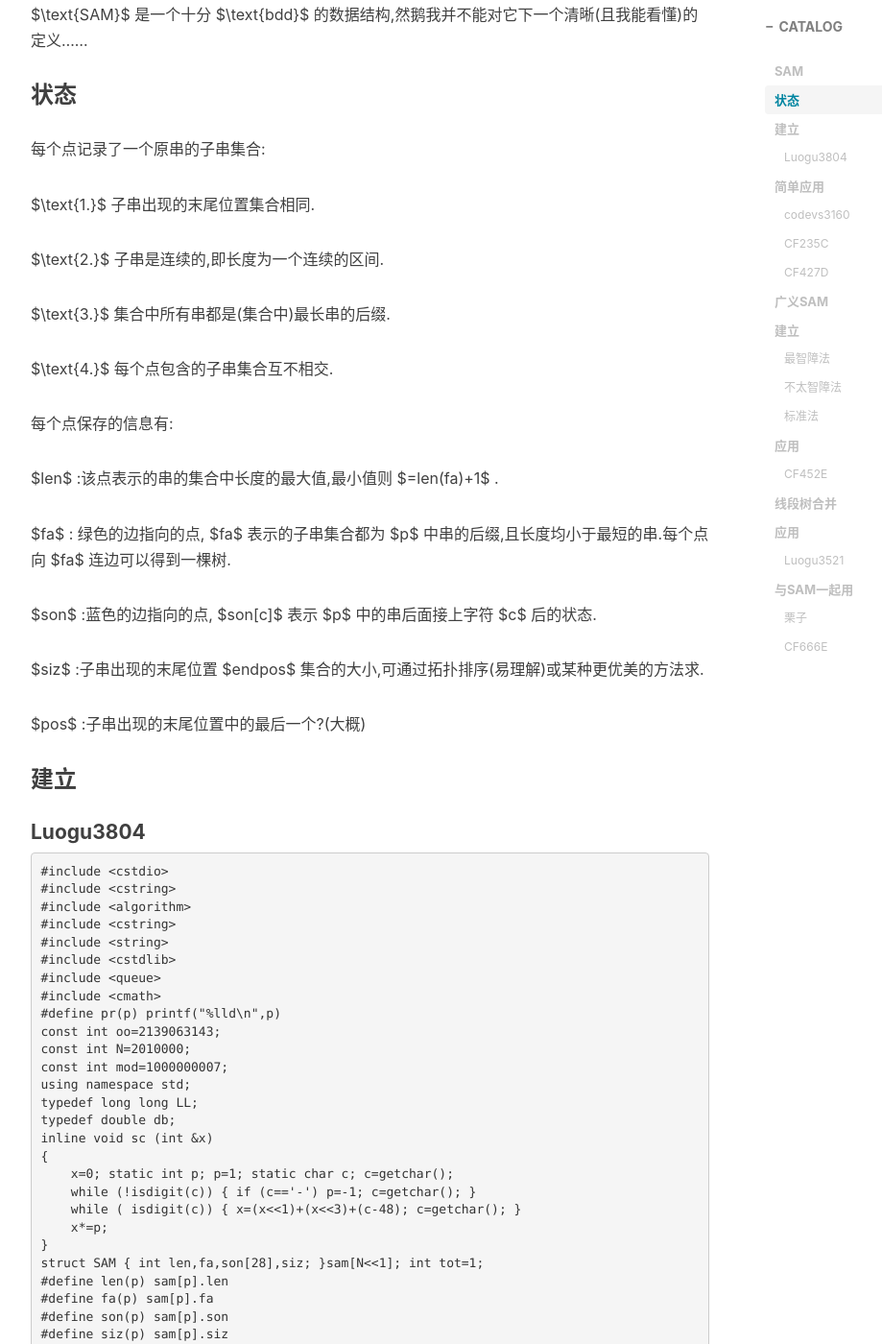
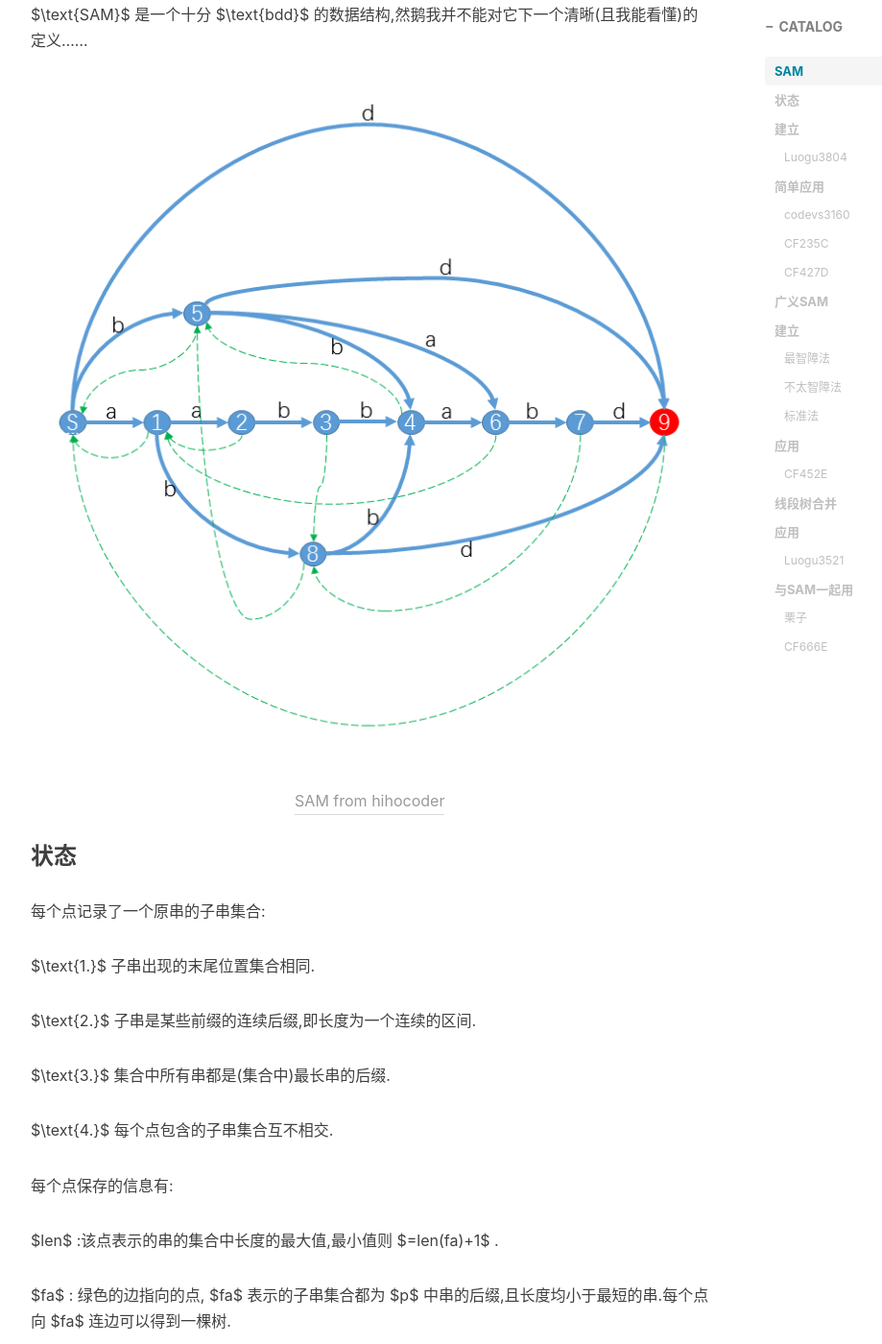
Before and after one commit to zhengyucheng/zhengyucheng.github.io, a Jekyll site: the page built from _posts/2019-04-08-SAM.md, in a window 1280 px wide and 1400 px high, scrolled down 569 px. Shown: the whole window at 96% size, without its empty margins (233-1152 px from the left). Built offline with Jekyll 4.4.1, drawn with Linux system fonts in a browser that asks for light colours; nearby versions of some CDN libraries; a script that is not in the unit is left out; comment, search, counter and statistics services are not loaded.

Commit message:
Update 2019-04-08-SAM.md

```diff
--- a/_posts/2019-04-08-SAM.md
+++ b/_posts/2019-04-08-SAM.md
@@ -16,13 +16,15 @@ tags:
 
  $\text{SAM}$ 是一个十分 $\text{bdd}$ 的数据结构,然鹅我并不能对它下一个清晰(且我能看懂)的定义......
 
+[ ![SAM from hihocoder](/img/SAM1.png) ](/img/SAM1.png)
+
 ### 状态
 
 每个点记录了一个原串的子串集合:
 
  $\text{1.}$ 子串出现的末尾位置集合相同.
 
- $\text{2.}$ 子串是连续的,即长度为一个连续的区间.
+ $\text{2.}$ 子串是某些前缀的连续后缀,即长度为一个连续的区间.
 
  $\text{3.}$ 集合中所有串都是(集合中)最长串的后缀.
 
```
